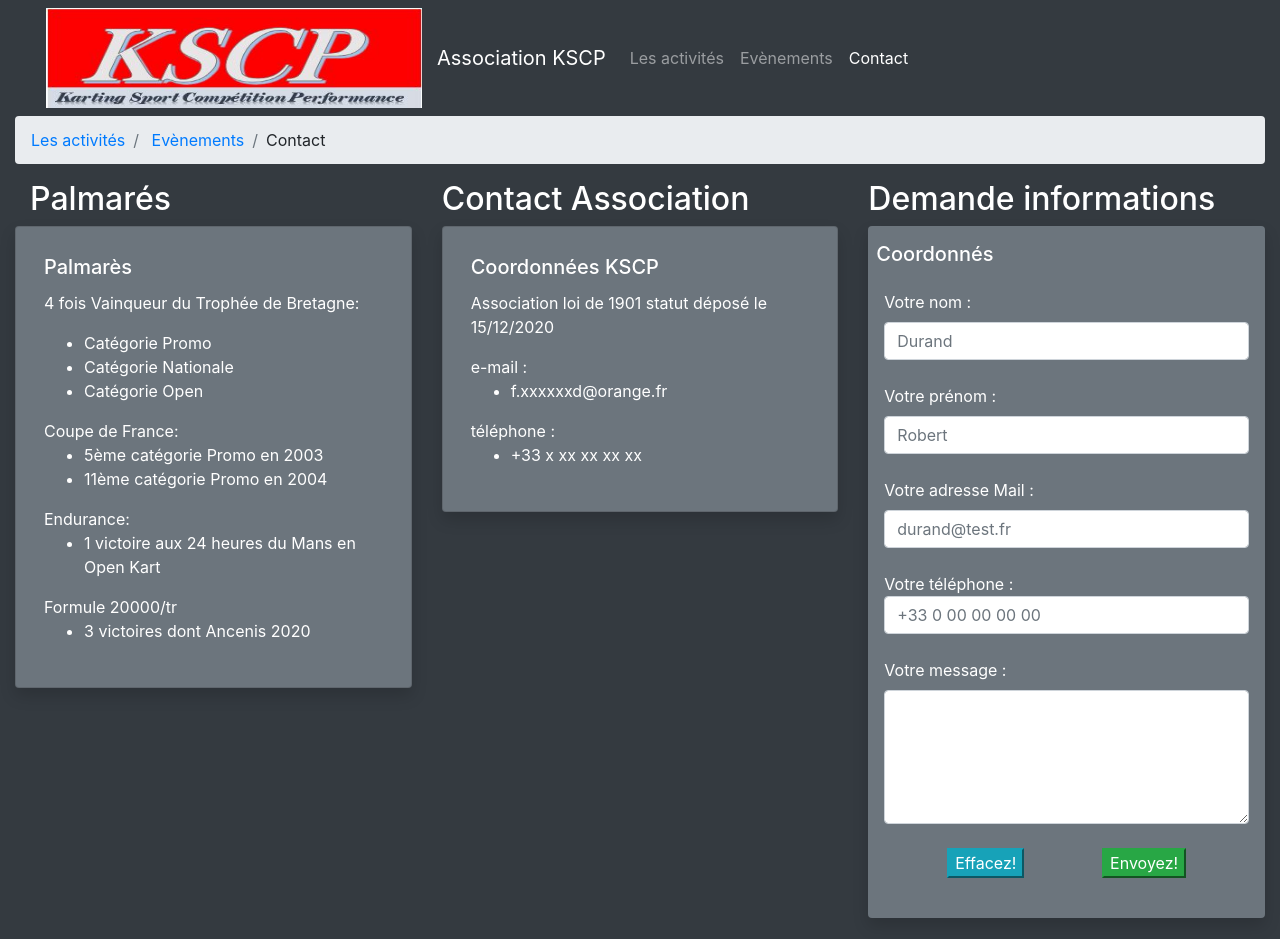
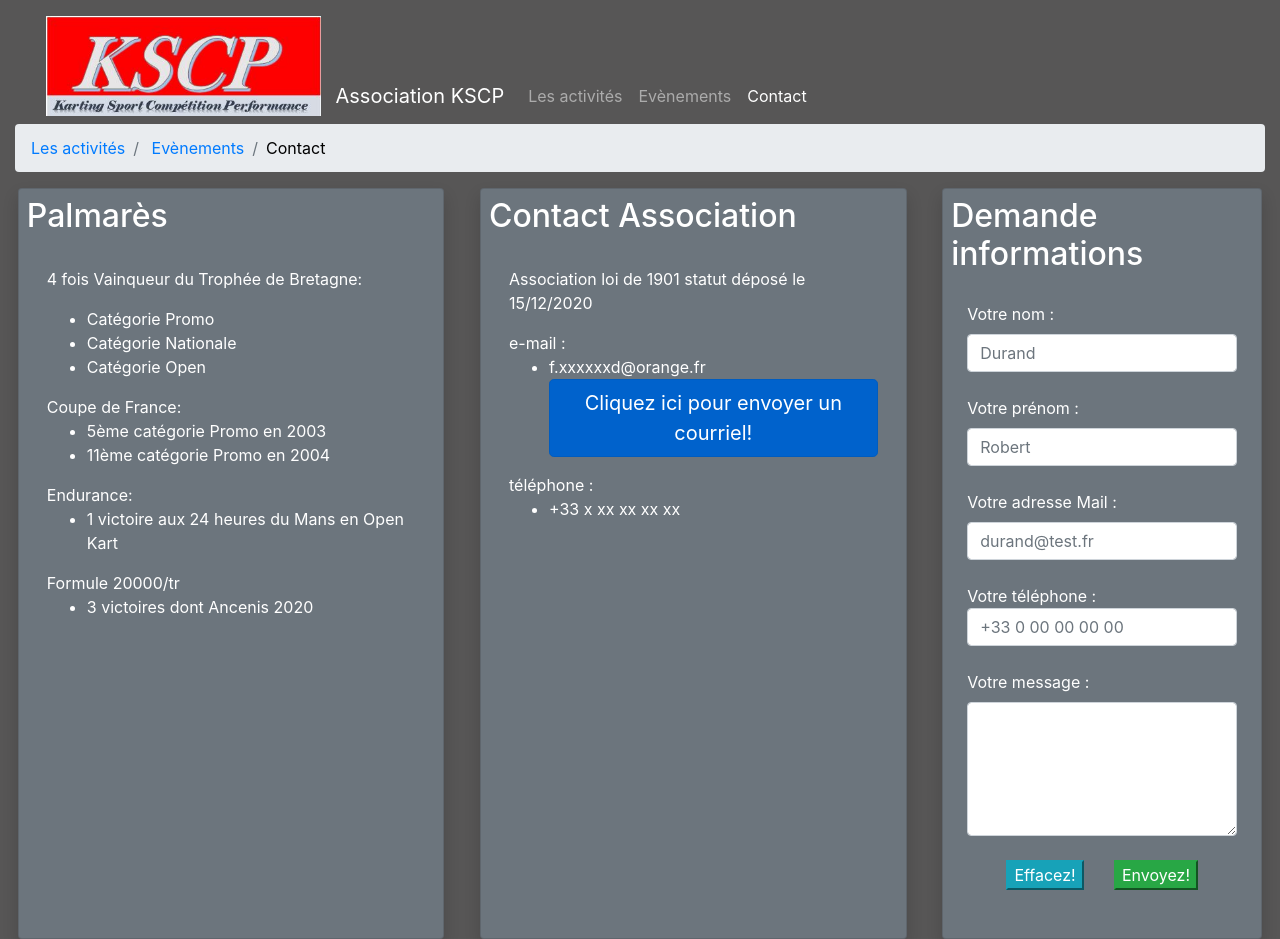
Before and after one commit to FDESMARS/Eval_HTML, a plain HTML site: page contact.html in a window 1280 px wide. Shown: the top 939 px of the page. Drawn offline with nearby package versions, Linux system fonts and the light colour scheme.

Commit message:
update and simplify html files

```diff
--- a/contact.html
+++ b/contact.html
@@ -9,14 +9,14 @@
     <link rel="stylesheet" href="bootstrap.min.css">
     <link rel="stylesheet" href="style.css">
   </head>
-  <body class="bg-dark">
   <!--Container definition-->
-    <main class="container-fluid">
-      <div class="row">
+  <body class="container-fluid">
+    <!--header-->
+      <header class="row">
           <div class="col-12">
             <!--Navigation definition-->
-              <nav class="navbar navbar-expand-sm navbar-dark bg-dark">
-                <img class="col-4 logo" src="images/LogoFrançoisJPG.JPG" height="100vh" width="100wh"
+              <nav class="navbar navbar-expand-sm navbar-dark align-items-end">
+                <img class="col-3 logo" src="images/LogoFrançoisJPG.JPG" height="100vh"
                  alt="LogoF3">
                 <a class="navbar-brand" href="#">Association KSCP</a>
                   <div class="collapse navbar-collapse ">
@@ -33,10 +33,10 @@
                   </div>
               </nav>
           </div>
-      </div>
+      </header>
       <div class="row">
         <!--breadCrumb definition-->
-        <nav class="col-12" aria-label="breadcrumb">
+        <nav class="bread col-12" aria-label="breadcrumb">
             <ol class="breadcrumb">
 
                 <li class="breadcrumb-item active"><a href="index.html">Les activités</a></li>
@@ -45,19 +45,17 @@
             </ol>
         </nav>
       </div>
-      <div class="row">
-      </div>
-      <div class="row row-cols-1 row-cols-lg-3">
-
-        <div class="col col-lg-4">
-          <h2 class="col-4 text-white">Palmarés</h2>
+      <main class="row row-cols-1 row-cols-lg-3 justify-content-around">
         <!--first card definition-->
-          <div class="card bg-secondary shadow p-2 mb-5 rounded text-white">
+        <div class="back-color col col-lg-4 mb-5
+                    card shadow p-2
+                    rounded">
+            <!--Title activity-->
+          <h2 class="card-title">Palmarès </h2>
           <img width="500" height="480" src="images/Podium3.jpg" class="card-img-top
               rounded-circle p-2 photo" alt="Podium3">
           <div class="card-body">
-              <!--Title activity-->
-              <h5 class="card-title">Palmarès </h5>
+
             <!--card description-->
             <p class="card-text">
                4 fois Vainqueur du Trophée de Bretagne:
@@ -83,16 +81,17 @@
              </p>
           </div>
         </div>
-        </div>
-        <div class="col col-lg-4">
-          <h2 class="text-white ">Contact Association</h2>
+
+
+
           <!--second card definition-->
-          <div class="card bg-secondary shadow p-2 mb-5 rounded text-white">
+        <div class="back-color col col-lg-4 mb-5
+                    card shadow p-2 rounded">
+          <!--Title activity-->
+          <h2 class="card-title">Contact Association</h2>
           <img width="500" height="480" src="images/Micron.jpg" class="card-img-top
           rounded-circle p-2 photo" alt="micron">
           <div class="card-body">
-              <!--Title activity-->
-              <h5 class="card-title">Coordonnées KSCP</h5>
             <!--card description-->
             <p class="card-text">
               Association loi de 1901 statut déposé le 15/12/2020
@@ -100,6 +99,10 @@
               e-mail  :
               <ul>
                 <li>f.xxxxxxd@orange.fr</li>
+                  <a class="btn btn-primary btn-lg active" role="button" href="mailto:toto@test.fr?subject=Contact">
+                      Cliquez ici pour envoyer un courriel!
+                  </a>
+
               </ul>
               téléphone :
               <ul>
@@ -108,13 +111,13 @@
 
           </div>
         </div>
-        </div>
-        <div class="col col-lg-4">
-          <h2 class="text-white">Demande informations</h2>
-          <!--div information definition-->
-          <div class="bg-secondary shadow mb-5 rounded text-white">
+
+          <!--third card definition-->
+        <div class="back-color col col-lg-3
+                card mb-5 shadow p-2 rounded">
             <!--Title activity-->
-            <h5 class="pl-2 pt-3"> Coordonnés </h5>
+          <h2 class="card-title">Demande informations</h2>
+
             <!--form details-->
           <form class="p-3" id="formul" method="post" action="">
             <label for="name">Votre nom :</label>
@@ -128,7 +131,8 @@
             <input type="tel" class="form-control" id="telField" name="telField"
               placeholder="+33 0 00 00 00 00"><br>
             <label for="myTextField">Votre message :</label>
-              <textarea class="form-control" rows="5" cols="20" id="myTextField" name="myTextField" placeholder="message">
+            <textarea class="form-control" rows="5" cols="20" id="myTextField" name="myTextField"
+              placeholder="message">
             </textarea>
             <div class="d-flex justify-content-around m-4">
               <button class="btn-info" type="reset">
@@ -136,16 +140,15 @@
               <button class="d-flex justify-content-end btn-success" type="submit">
               Envoyez!</button>
             </div>
-
           </form>
         </div>
-        </div>
-      </div>
+
       </main>
+
       <!--Footer definition-->
-    <footer class="row bg-secondary">
+      <footer class="row back-color">
         <div class="col-12">
-        <p class="text-center text-white">
+         <p class="text-center">
            FD Prod2021 <br>
             e-mail: toto@test.fr
           </p>
--- a/css/style.css
+++ b/css/style.css
@@ -1,5 +1,26 @@
+body {
+  background-color: rgb(87, 86, 86);
+  color: white;
 
+}
+header {
+  margin-top: 1vh;
+}
 
+nav {
+  background-color: rgb(87, 86, 86);
+}
+
+/*class breadcrum */
+.bread {
+  color: black;
+
+}
+/*class for card and footer */
+.back-color {
+  background-color: #6c757d;
+
+}
 
   @media screen and (max-width: 1333px) {
    /* ul {
--- a/style.css
+++ b/style.css
@@ -1,5 +1,26 @@
+body {
+  background-color: rgb(87, 86, 86);
+  color: white;
 
+}
+header {
+  margin-top: 1vh;
+}
 
+nav {
+  background-color: rgb(87, 86, 86);
+}
+
+/*class breadcrum */
+.bread {
+  color: black;
+
+}
+/*class for card and footer */
+.back-color {
+  background-color: #6c757d;
+
+}
 
   @media screen and (max-width: 1333px) {
    /* ul {
```
Also changed, not shown: evenement.html (+10 -10 lines), index.html (+21 -30 lines). Lines whose indentation alone changed are shown as unchanged.
